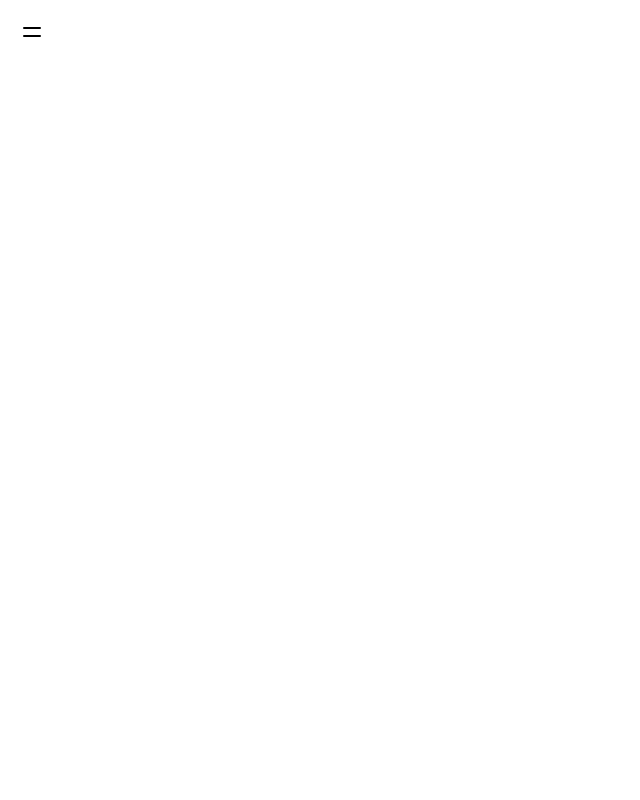
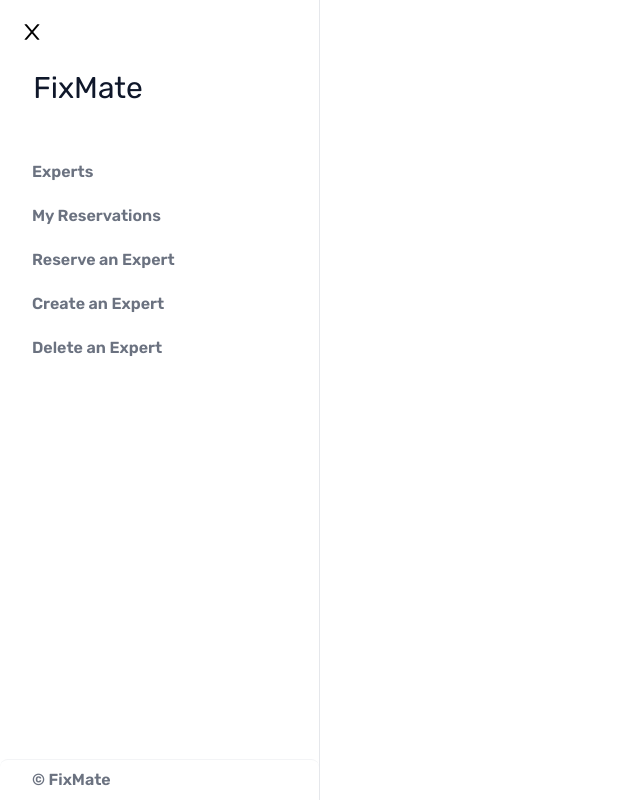
Before and after one commit to anita00001/fix-mate-frontend, a React (Create React App) app: page / in a window 1280 px wide. Shown: the whole page, without its empty margins (0-640 px from the left). Built offline with nearby package versions, Linux system fonts and the light colour scheme.

Commit message:
Add @media for dewsktop version

```diff
--- a/src/styles/sideBar.css
+++ b/src/styles/sideBar.css
@@ -25,3 +25,18 @@
   background: white;
   transition: all 0.4s ease-in-out;
 }
+
+@media screen and (min-width: 768px) {
+  .sideBarHidden,
+  .sideBar {
+    transform: translateX(0);
+    left: 0;
+    top: 0;
+    width: 25%;
+    transition: all 250ms ease-in-out;
+  }
+
+  .sidebarBtn {
+    display: none;
+  }
+}
```
